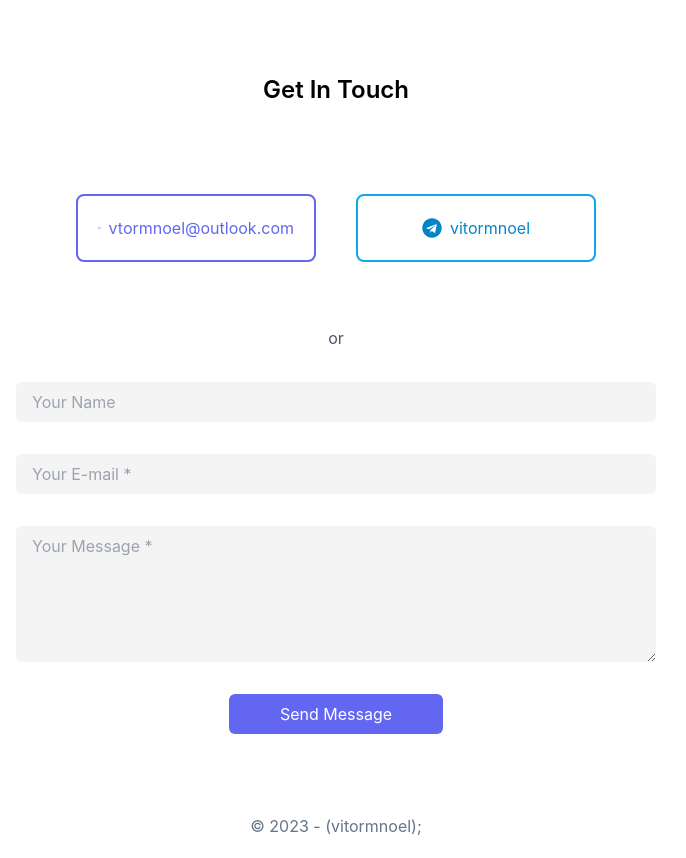
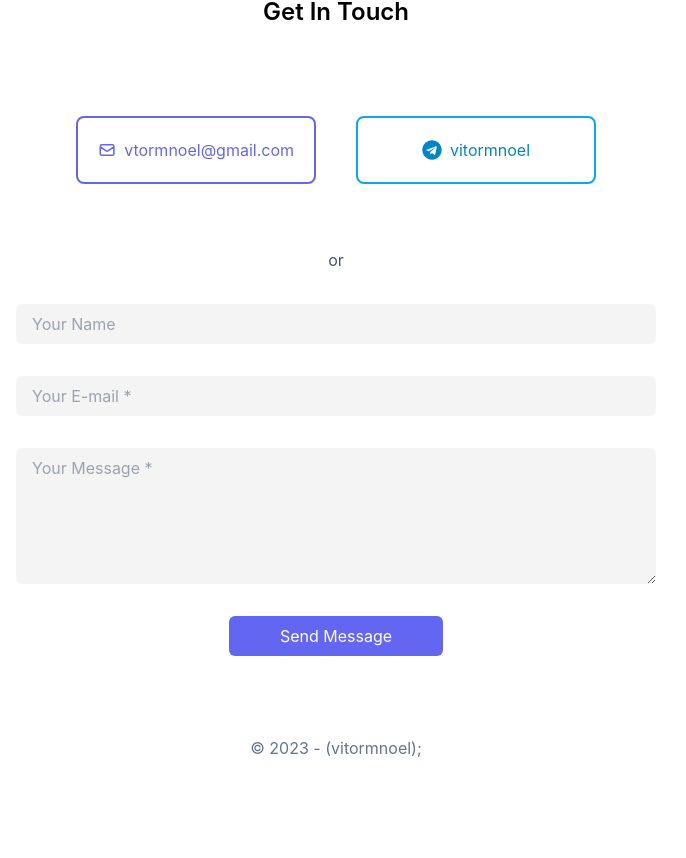
Before and after one commit to vitormnoel/portifolio, a Next.js app: page / in a window 1280 px wide. Shown: the part 3418-4276 px from the top of the page, without its empty margins (304-990 px from the left). After the commit the page ends 4198 px from the top, so only its background shows below. Built offline with nearby package versions, Linux system fonts and the light colour scheme.

Commit message:
image component fix #1

```diff
--- a/data/dummy_data.json
+++ b/data/dummy_data.json
@@ -8,16 +8,16 @@
   "projects": [
     {
       "id": 0,
-      "image": "../public/images/snack.png",
+      "image": "images/snack.png",
       "title": "Snack Delivery App",
       "description": "With the Snack App, you can easily browse through a variety of restaurants and cuisines, place your order, and have your favorite dishes delivered straight to your home or office. We also offers the option to track your order in real-time, so you can know exactly when your food will arrive. ",
-      "tags": ["TypeScript", "Next", "Sass", "RestAPI"],
+      "tags": ["TypeScript", "Next", "Sass", "Rest"],
       "preview": "https://snackinho-test.vercel.app/",
       "github": "https://github.com/vitormnoel/delivery"
     },
     {
       "id": 1,
-      "image": "../public/images/feedback.png",
+      "image": "images/feedback.png",
       "title": "Hospital App",
       "description": "Hospital Feedback app",
       "tags": ["Flutter", "Firebase", "RestAPI"],
--- a/package.json
+++ b/package.json
@@ -19,7 +19,7 @@
     "react": "^18.2.0",
     "react-dom": "^18.2.0",
     "react-icons": "^4.8.0",
-    "sharp": "^0.31.3",
+    "sharp": "^0.32.1",
     "typewriter-effect": "^2.19.0"
   },
   "devDependencies": {
--- a/src/components/projects/index.js
+++ b/src/components/projects/index.js
@@ -2,7 +2,6 @@ import TitleComponent from "../title";
 import CardItemOp from "./item_oposite";
 
 function ProjectsSection(props) {
-  let i = 0;
   return (
     <section
       id="projects"
@@ -14,7 +13,9 @@ function ProjectsSection(props) {
       <div className="grid gap-20">
         {/* <div className="w-full h-[40vh] bg-[url('../public/images/snack.png')] bg-contain rounded-2xl lg:w-1/2"/> */}
         {props.projects.map((project) => (
-          <CardItemOp project={project} />
+          <div className="flex flex-col lg:flex-row gap-4 items-center lg:gap-10" key={project.id}>
+            <CardItemOp project={project} />
+          </div>
         ))}
       </div>
     </section>
--- a/src/components/projects/item.js
+++ b/src/components/projects/item.js
@@ -4,7 +4,6 @@ import { FaGithub } from "react-icons/fa";
 import { FiArrowUpRight } from "react-icons/fi";
 
 function CardItem(props) {
-  console.log(props.project);
   return (
     <div className="flex flex-col lg:flex-row gap-4 items-center lg:gap-10">
       <div className="w-full lg:w-1/2">
--- a/src/components/projects/item_oposite.js
+++ b/src/components/projects/item_oposite.js
@@ -1,11 +1,12 @@
 import Image from "next/image";
 import Link from "next/link";
+import { Fragment } from "react";
 import { FaGithub } from "react-icons/fa";
 import { FiArrowUpRight } from "react-icons/fi";
 
 function CardItemOp(props) {
   return (
-    <div className="flex flex-col lg:flex-row gap-4 items-center lg:gap-10">
+    <Fragment>
       <div>
         <Image
           src={"/" + props.project.image}
@@ -54,7 +55,7 @@ function CardItemOp(props) {
           </Link>
         </div>
       </div>
-    </div>
+    </Fragment>
   );
 }
 
--- a/src/components/social.js
+++ b/src/components/social.js
@@ -5,17 +5,17 @@ function Social() {
   return (
     <div className="my-16 flex gap-10 flex-col sm:flex-row items-center justify-center">
       <a
-        href="mailto:vtormnoel@outlook.com"
+        href="mailto:vtormnoel@gmail.com"
         target="_blank"
         className="flex gap-2 items-center justify-center w-[240px] rounded-lg border-2 border-purple-mid text-purple-mid p-5 hover:text-white hover:bg-purple-mid duration-300"
       >
         <HiOutlineMail size="20"/>
-        <p>vtormnoel@outlook.com</p>
+        <p>vtormnoel@gmail.com</p>
       </a>
       <a
         href="https://t.me/vitormnoel"
         target="_blank"
-        className="flex gap-2 items-center justify-center w-[240px] rounded-lg border-2 border-sky-500 text-sky-600 p-5 hover:text-white hover:bg-sky-500 duration-300"
+        className="flex gap-2 items-center justify-center w-[240px] rounded-lg border-2 border-sky-500 hover:border-white text-sky-600 p-5 hover:text-white hover:bg-gradient-to-r to-sky-500 via-blue-400 from-indigo-500 duration-300"
       >
         <FaTelegram size="20" />
         <p>vitormnoel</p>
```
Also changed, not shown: 1 other file (tests, documents, lock files or other folders).
